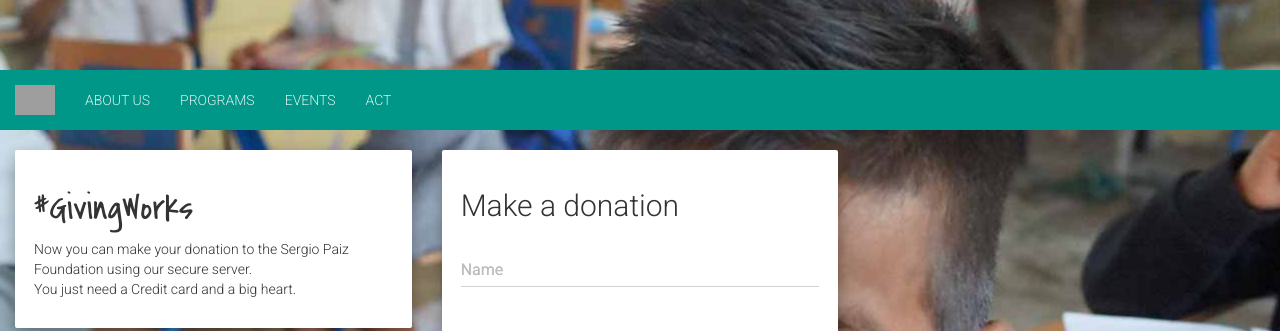
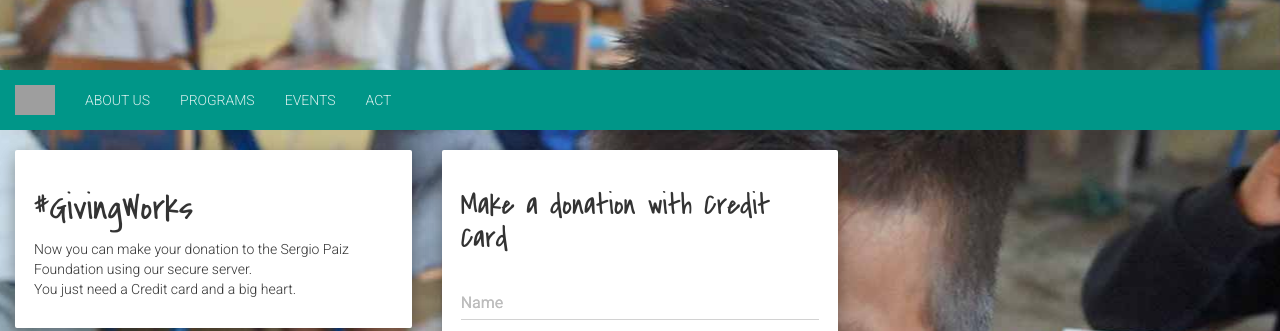
Before and after one commit to FUNSEPA/fsp-paypal, a Django app: page / in a window 1280 px wide. Shown: the top 331 px of the page. Run offline with Django 3.2, Linux system fonts and the light colour scheme; data comes from the database, SQL or seed files in the repository; some libraries are stand-ins or nearby versions; grey boxes are pictures that could not be loaded.

Commit message:
with credit

```diff
--- a/pagos/templates/pago.html
+++ b/pagos/templates/pago.html
@@ -48,7 +48,7 @@
 		<div class="row">
 			<div class="col-md-4 col-sm-6 col-xs-12">
 				<div class="well infobox">
-					<h1 style="font-family:'Covered By Your Grace', cursive;">#GivingWorks</h1>
+					<h1 style="font-family:'Covered By Your Grace', cursive;font-size:36;">#GivingWorks</h1>
 					<p>
 					Now you can make your donation to the Sergio Paiz Foundation using our secure server. <br>
 						You just need a Credit card and a big heart.
@@ -64,7 +64,7 @@
 			<div class="col-md-4 col-sm-4 col-xs-12">
 
 				<div class="well">
-					<h2>Make a donation</h2>
+					<h2 style="font-family:'Covered By Your Grace', cursive;font-size:36;">Make a donation with Credit Card</h2>
 					<form action="{{action}}" method="post" class="contact-form" id="formulario">
 						{{form.non_field_errors}}
 						{% csrf_token %}
```
